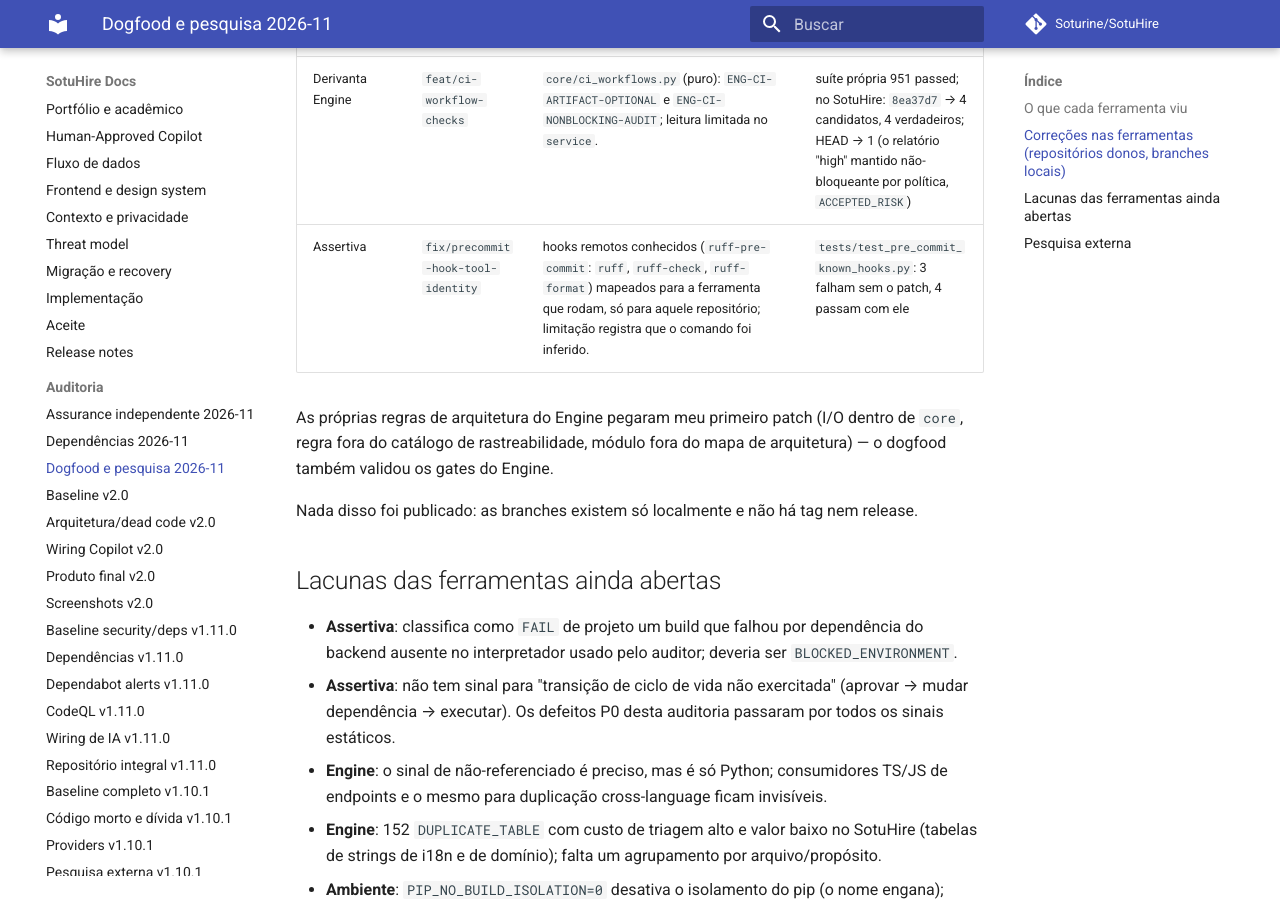
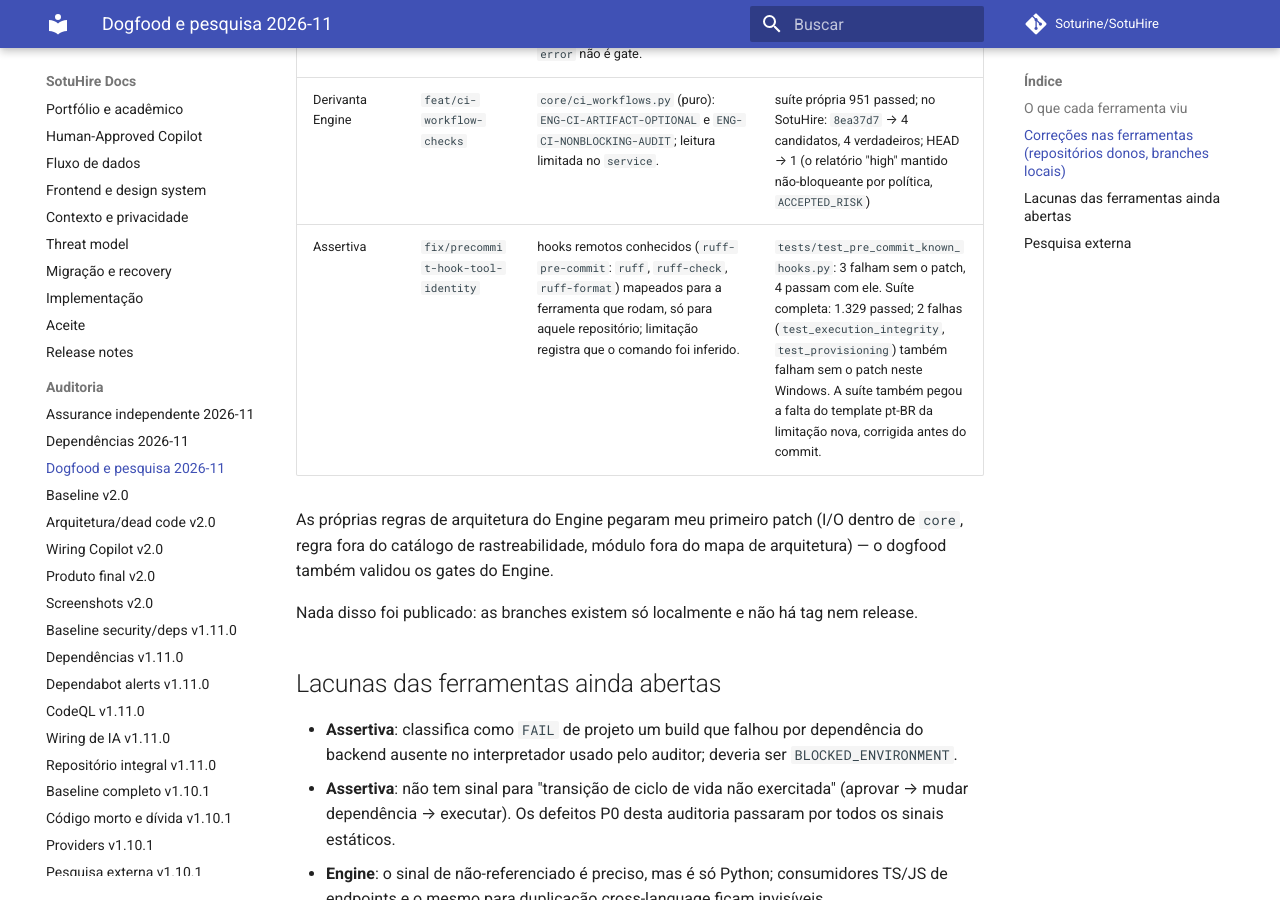
Before and after one commit to Soturine/SotuHire, an MkDocs documentation site: the page built from docs/00-audit/2026-11-dogfood-and-external-research.md, in a window 1280 px wide and 900 px high, scrolled down 2407 px. Built offline with MkDocs 1.6.1 and Material for MkDocs 9.7.7, drawn with Linux system fonts in a browser that asks for light colours; comment, search, counter and statistics services are not loaded.

Commit message:
docs(audit): record the Assertiva suite result for the dogfood patch

```diff
--- a/docs/00-audit/2026-11-dogfood-and-external-research.md
+++ b/docs/00-audit/2026-11-dogfood-and-external-research.md
@@ -44,7 +44,7 @@
 | --- | --- | --- | --- |
 | Derivanta (Framework) | `feat/approval-consumption-and-required-artifacts` | `security/AI_AGENT_SECURITY.md`: "Approval consumption at the point of effect" (revalidar e consumir a aprovação atomicamente com o efeito, undo condicional, testes que provam). `checklists/RELEASE.md`: artefato obrigatório falha quando falta, nome derivado do manifest, escopo do SBOM declarado e verificado, audit `continue-on-error` não é gate. | `scripts/tests` 26 passed; checks de links/estrutura com a mesma saída antes e depois (4 e 54 itens pré-existentes) |
 | Derivanta Engine | `feat/ci-workflow-checks` | `core/ci_workflows.py` (puro): `ENG-CI-ARTIFACT-OPTIONAL` e `ENG-CI-NONBLOCKING-AUDIT`; leitura limitada no `service`. | suíte própria 951 passed; no SotuHire: `8ea37d7` → 4 candidatos, 4 verdadeiros; HEAD → 1 (o relatório "high" mantido não-bloqueante por política, `ACCEPTED_RISK`) |
-| Assertiva | `fix/precommit-hook-tool-identity` | hooks remotos conhecidos (`ruff-pre-commit`: `ruff`, `ruff-check`, `ruff-format`) mapeados para a ferramenta que rodam, só para aquele repositório; limitação registra que o comando foi inferido. | `tests/test_pre_commit_known_hooks.py`: 3 falham sem o patch, 4 passam com ele |
+| Assertiva | `fix/precommit-hook-tool-identity` | hooks remotos conhecidos (`ruff-pre-commit`: `ruff`, `ruff-check`, `ruff-format`) mapeados para a ferramenta que rodam, só para aquele repositório; limitação registra que o comando foi inferido. | `tests/test_pre_commit_known_hooks.py`: 3 falham sem o patch, 4 passam com ele. Suíte completa: 1.329 passed; 2 falhas (`test_execution_integrity`, `test_provisioning`) também falham sem o patch neste Windows. A suíte também pegou a falta do template pt-BR da limitação nova, corrigida antes do commit. |
 
 As próprias regras de arquitetura do Engine pegaram meu primeiro patch (I/O dentro de `core`,
 regra fora do catálogo de rastreabilidade, módulo fora do mapa de arquitetura) — o dogfood também
```
